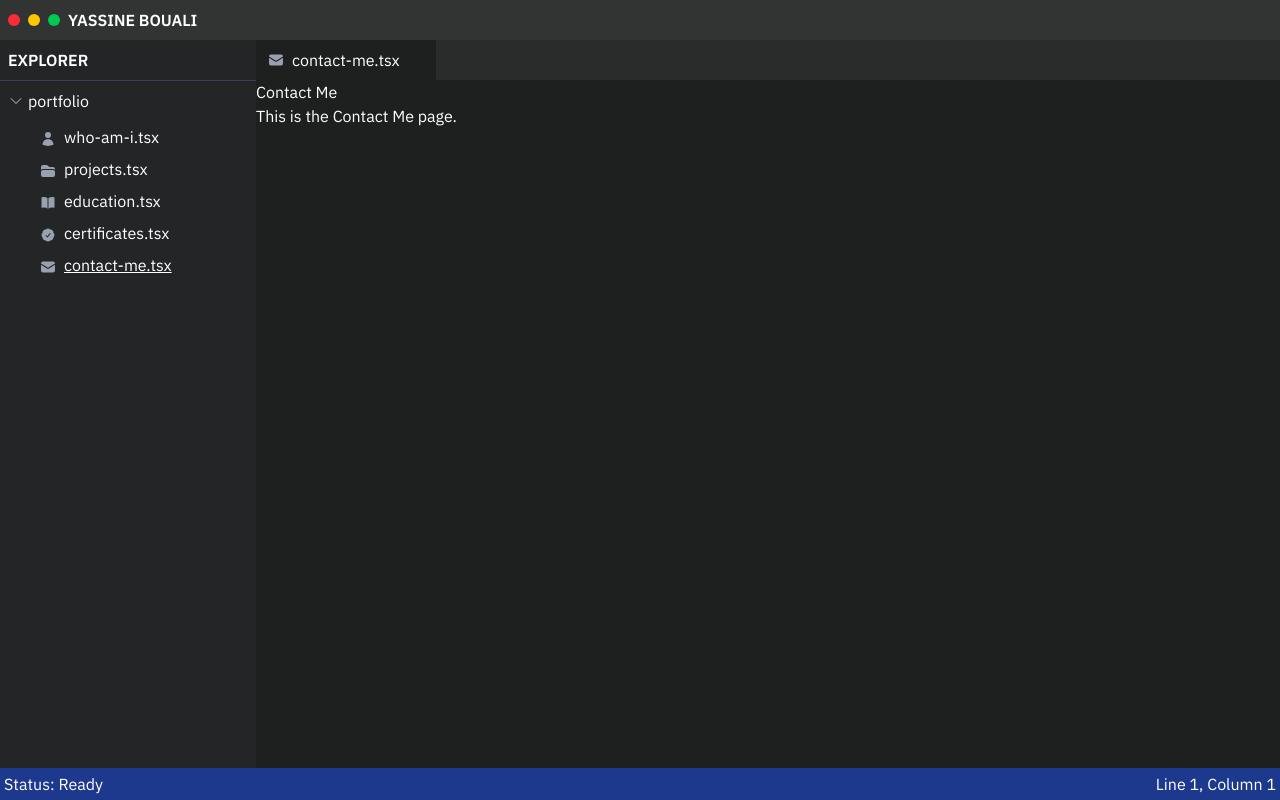
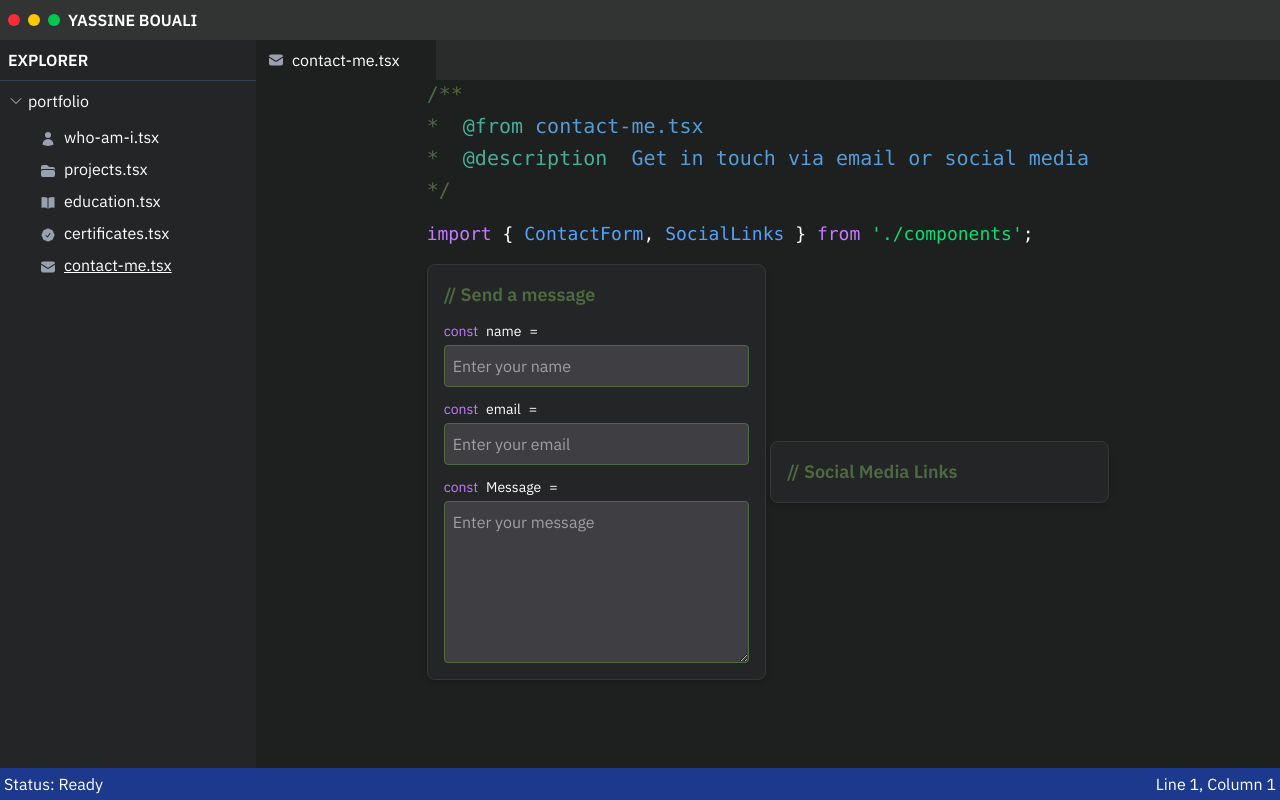
Before and after one commit to Ybouali/ybouali, a React (Vite) app: page / in a window 1280 px wide. Both pictures are taken after a click on the item "contact-me.tsx". Built offline with nearby package versions, Linux system fonts and the light colour scheme.

Commit message:
working on contact me screen

```diff
--- /dev/null
+++ b/src/components/Cards/ImportDisplay.tsx
@@ -0,0 +1,29 @@
+import React from 'react';
+
+const ImportDisplay = ({
+    imports = ['ContactForm', 'SocialLinks'],
+    fromPath = './components',
+}) => {
+    return (
+        <pre className="font-mono text-lg text-white">
+            <code>
+                <span className="text-purple-400">import</span>
+                <span className="text-white"> {'{ '}</span>
+                {imports.map((imp, index) => (
+                    <React.Fragment key={index}>
+                        <span className="text-blue-400">{imp}</span>
+                        {index < imports.length - 1 && (
+                            <span className="text-white">, </span>
+                        )}
+                    </React.Fragment>
+                ))}
+                <span className="text-white">{' } '}</span>
+                <span className="text-purple-400">from</span>
+                <span className="text-green-400"> {`'${fromPath}'`}</span>
+                <span className="text-white">;</span>
+            </code>
+        </pre>
+    );
+};
+
+export default ImportDisplay;
--- a/src/components/index.ts
+++ b/src/components/index.ts
@@ -6,3 +6,6 @@ export { default as DeveloperInfo } from './Cards/DeveloperInfo';
 export { default as Card } from './Cards/Card';
 export { default as TerminalIcon } from './Svg/TerminalIcon';
 export { default as CodeDisplay } from './Cards/CodeDisplay';
+export { default as ImportDisplay } from './Cards/ImportDisplay';
+export { default as CustomInput } from './input/CustomInput';
+export { default as CustomTextArea } from './input/CustomTextArea';
--- /dev/null
+++ b/src/components/input/CustomInput.tsx
@@ -0,0 +1,29 @@
+type Props = {
+    label: string;
+    placeholder?: string;
+    value?: string;
+    type?: string;
+    onChange?: (e: React.ChangeEvent<HTMLInputElement>) => void;
+};
+
+function CustomInput({ label, placeholder, value, type, onChange }: Props) {
+    return (
+        <div className="flex flex-col w-full gap-1  ">
+            <div className="flex flex-row gap-2">
+                <span className="text-sm text-purple-400">const</span>
+                <span className="text-sm text-white">{label}</span>
+                <span className="text-sm text-white">{'='}</span>
+            </div>
+            <input
+                type={type}
+                placeholder={placeholder}
+                value={value}
+                onChange={onChange}
+                id="custom-input"
+                className=" text-white border border-[#4e6a40] p-2 rounded bg-[#3f3f43] focus:border-[#7cbf4a] focus:outline-none"
+            />
+        </div>
+    );
+}
+
+export default CustomInput;
--- /dev/null
+++ b/src/components/input/CustomTextArea.tsx
@@ -0,0 +1,29 @@
+type Props = {
+    label: string;
+    placeholder?: string;
+    value?: string;
+    type?: string;
+    onChange?: (e: React.ChangeEvent<HTMLTextAreaElement>) => void;
+};
+
+function CustomTextArea({ label, placeholder, value, onChange }: Props) {
+    return (
+        <div className="flex flex-col w-full gap-1  ">
+            <div className="flex flex-row gap-2">
+                <span className="text-sm text-purple-400">const</span>
+                <span className="text-sm text-white">{label}</span>
+                <span className="text-sm text-white">{'='}</span>
+            </div>
+            <textarea
+                id="custom-textarea"
+                placeholder={placeholder}
+                value={value}
+                onChange={onChange}
+                rows={6}
+                className="text-white border border-[#4e6a40] p-2 rounded bg-[#3f3f43] focus:border-[#7cbf4a] focus:outline-none"
+            />
+        </div>
+    );
+}
+
+export default CustomTextArea;
--- /dev/null
+++ b/src/pages/contactMe/ContactMeForm.tsx
@@ -0,0 +1,18 @@
+import { Card, CustomInput, CustomTextArea } from '../../components';
+
+function ContactMeForm() {
+    return (
+        <Card className="flex flex-col w-full items-start justify-center gap-3">
+            <p className="text-lg font-semibold text-[#4e6a40] ">{`// Send a message`}</p>
+            <CustomInput label="name" placeholder="Enter your name" />
+            <CustomInput
+                label="email"
+                placeholder="Enter your email"
+                type="email"
+            />
+            <CustomTextArea label="Message" placeholder="Enter your message" />
+        </Card>
+    );
+}
+
+export default ContactMeForm;
--- /dev/null
+++ b/src/pages/contactMe/SocecialContactMe.tsx
@@ -0,0 +1,11 @@
+import { Card } from '../../components';
+
+function SocecialContactMe() {
+    return (
+        <Card className="flex flex-col w-full items-start justify-center gap-1">
+            <p className="text-lg font-semibold text-[#4e6a40] ">{`// Social Media Links`}</p>
+        </Card>
+    );
+}
+
+export default SocecialContactMe;
--- a/src/pages/contactMe/index.tsx
+++ b/src/pages/contactMe/index.tsx
@@ -1,8 +1,23 @@
+import { DeveloperInfo, ImportDisplay } from '../../components';
+import ContactMeForm from './ContactMeForm';
+import SocecialContactMe from './SocecialContactMe';
+
 function ContactMe() {
     return (
-        <div className="text-white">
-            <h1>Contact Me</h1>
-            <p>This is the Contact Me page.</p>
+        <div className="flex flex-col justify-center items-center h-full gap-2">
+            <div className="w-2/3  flex flex-col items-start justify-center gap-4">
+                <DeveloperInfo
+                    labelOne="from"
+                    labelTwo="description"
+                    valueOne="contact-me.tsx"
+                    valueTwo="Get in touch via email or social media"
+                />
+                <ImportDisplay />
+                <div className="flex flex-row justify-between items-center w-full h-full gap-1">
+                    <ContactMeForm />
+                    <SocecialContactMe />
+                </div>
+            </div>
         </div>
     );
 }
```
